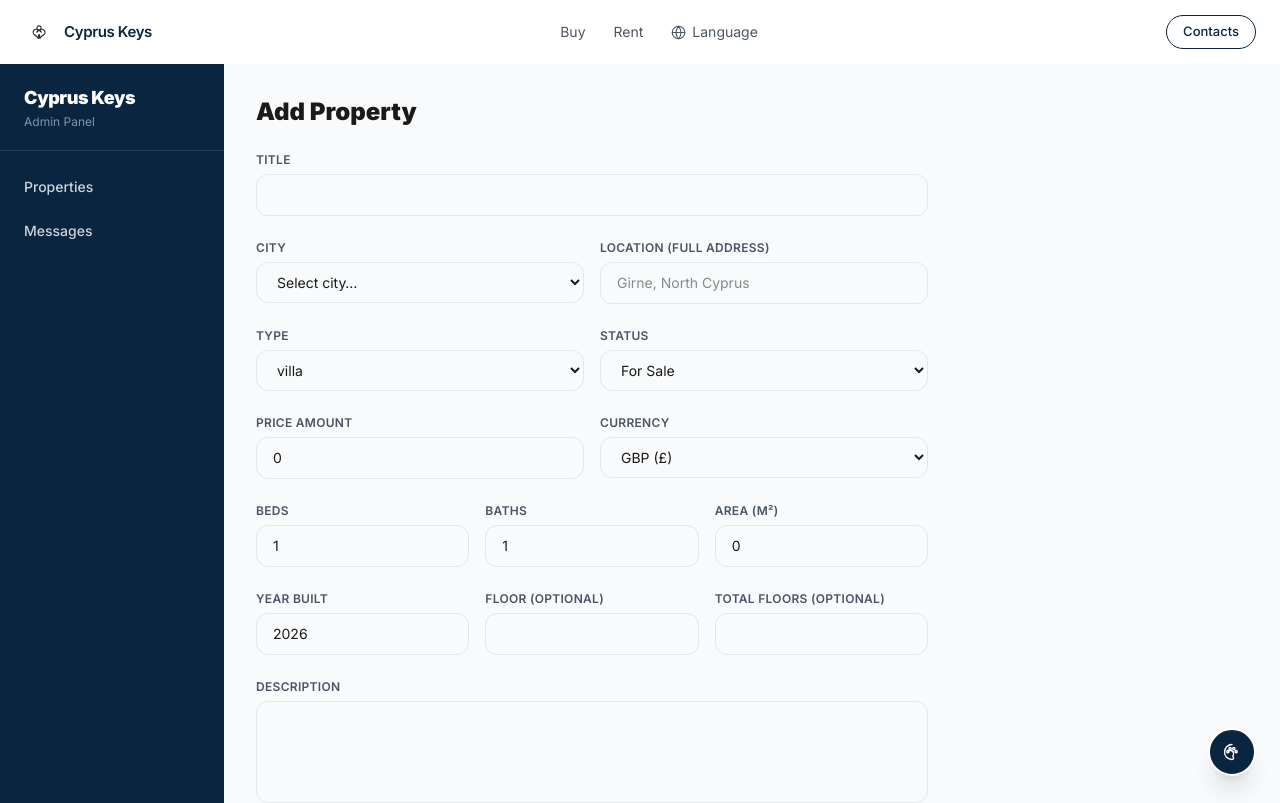
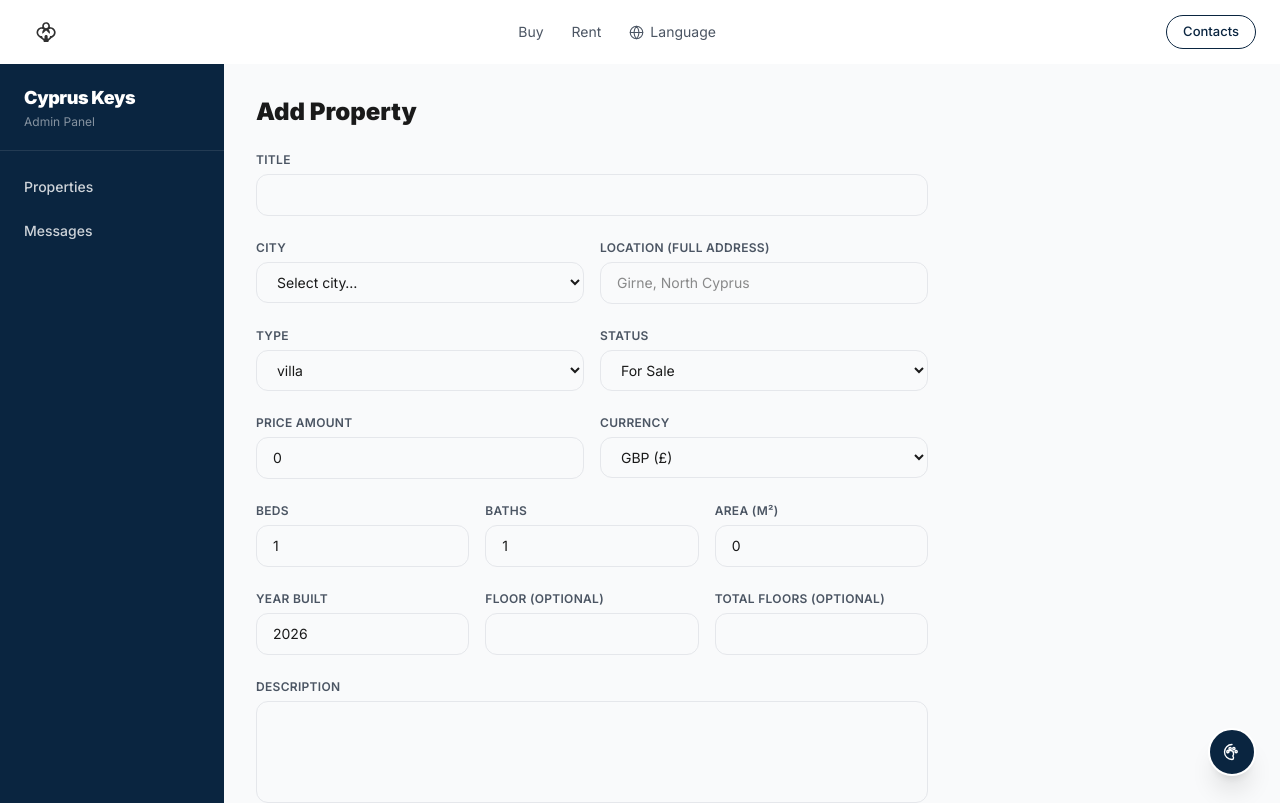
Before and after one commit to AeonShai/Cyprus-Keys, a Next.js app: page /admin/properties/new in a window 1280 px wide. Shown: the top 803 px of the page. Built offline with nearby package versions, Linux system fonts and the light colour scheme.

Commit message:
feat: update logo to 2.svg, remove Cyprus Keys text from navbar

```diff
--- a/src/components/Navbar.tsx
+++ b/src/components/Navbar.tsx
@@ -61,17 +61,14 @@ export default function Navbar() {
     <header className="w-full bg-[var(--clr-bg)]">
       <nav className="max-w-7xl mx-auto px-6 h-16 flex items-center justify-between">
         {/* Logo */}
-        <Link href="/" className="flex items-center gap-2.5 shrink-0">
+        <Link href="/" className="flex items-center shrink-0">
           <Image
             src={IMAGES.logo}
             alt="Cyprus Keys logo"
-            width={30}
-            height={30}
+            width={44}
+            height={44}
             priority
           />
-          <span className="font-semibold text-[var(--clr-primary)] text-[15px] tracking-tight">
-            Cyprus Keys
-          </span>
         </Link>
 
         {/* Center nav links */}
```
